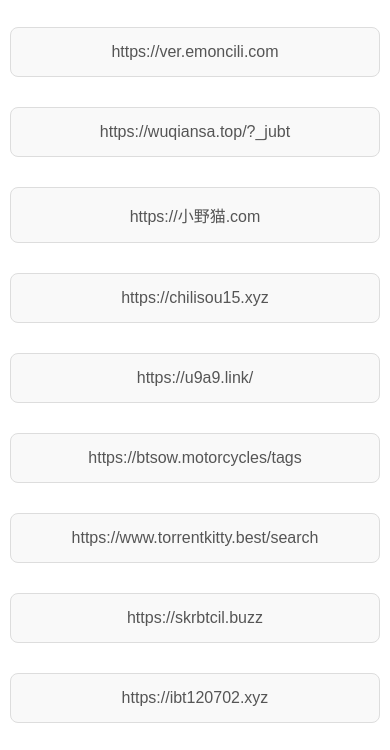
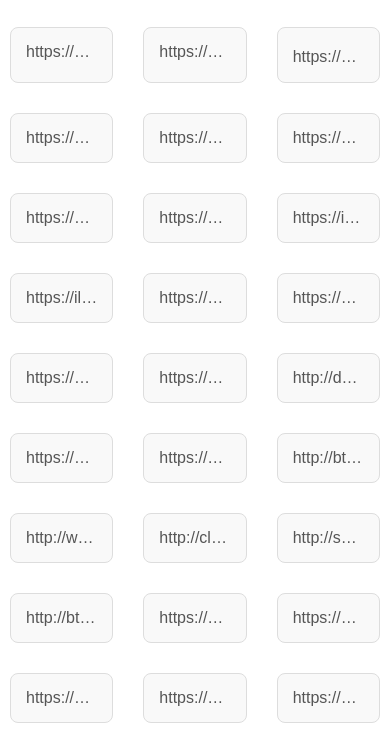
Before and after one commit to GGbongb/btlink, a plain HTML site: page index.html in a window 390 px wide. Shown: the part 90-840 px from the top of the page. Drawn offline with Linux system fonts and the light colour scheme.

Commit message:
修改了动态适应手机

```diff
--- a/index.html
+++ b/index.html
@@ -26,6 +26,7 @@
             flex-direction: column;
             min-height: 100vh;
             margin: 0;
+            padding: 0;
         }
         .container {
             max-width: 1200px;
@@ -64,6 +65,16 @@
             display: grid;
             grid-template-columns: repeat(auto-fit, minmax(200px, 1fr));
             gap: 10px;
+        }
+        @media (max-width: 768px) {
+            .grid {
+                grid-template-columns: repeat(auto-fit, minmax(150px, 1fr));
+            }
+        }
+        @media (max-width: 480px) {
+            .grid {
+                grid-template-columns: repeat(auto-fit, minmax(120px, 1fr));
+            }
         }
     </style>
 </head>
```
